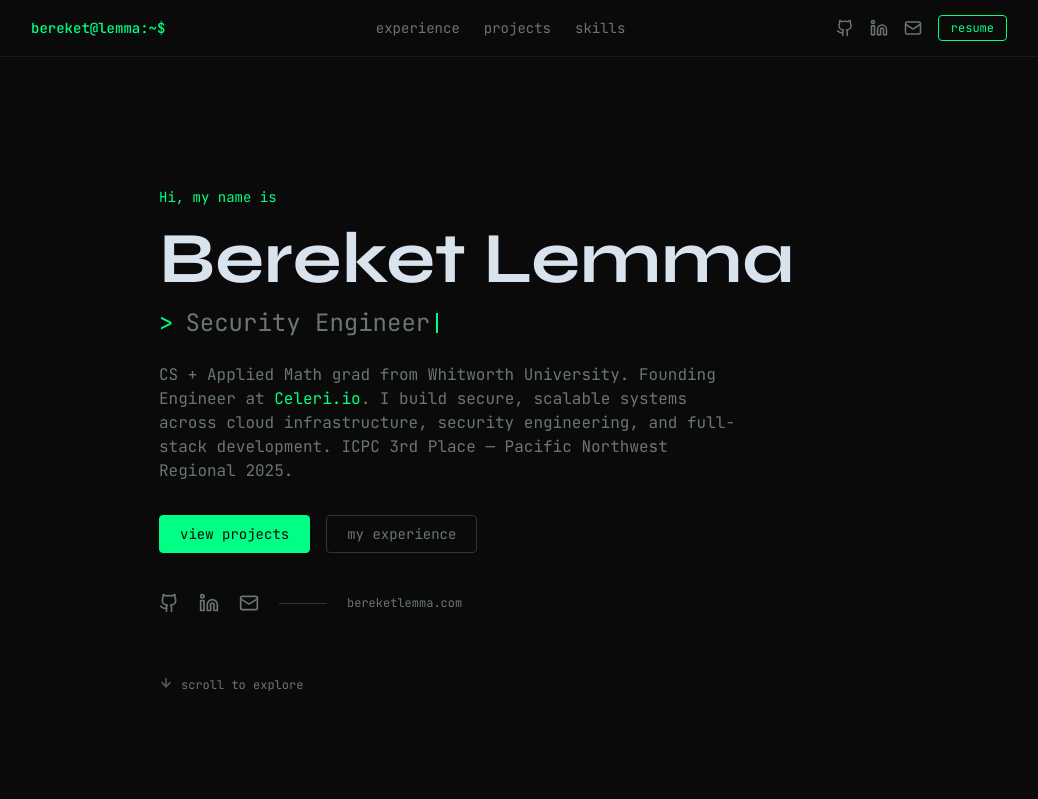
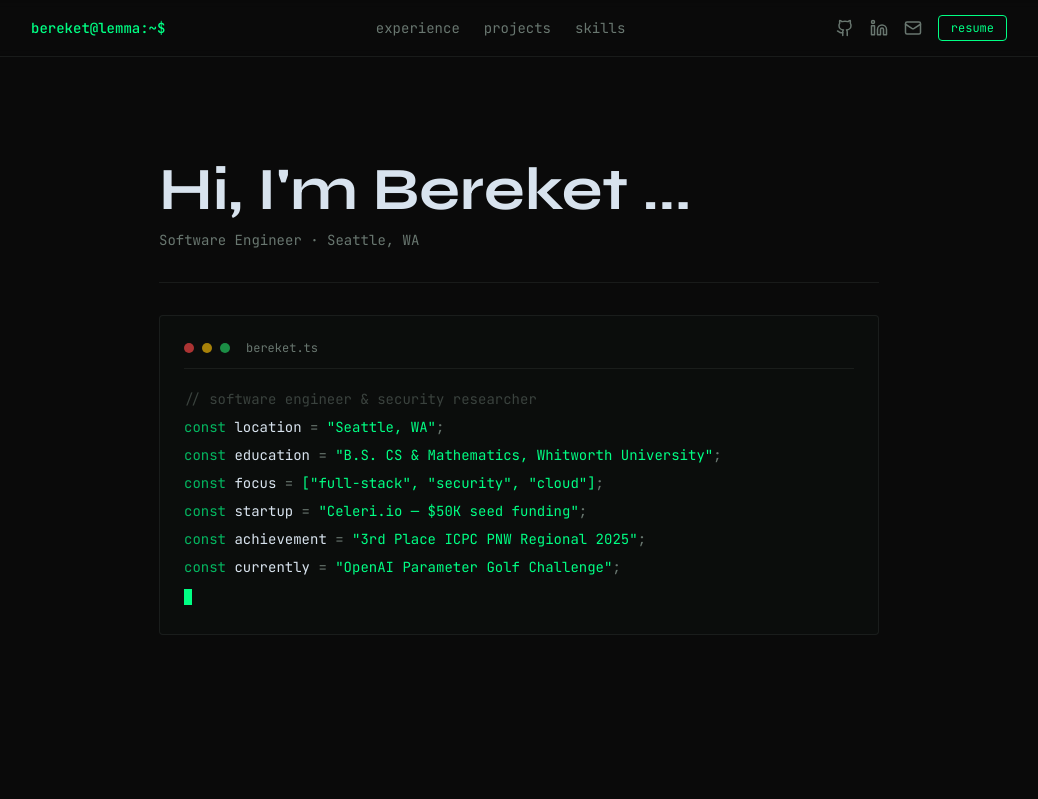
Before and after one commit to bereketlemma/bereket-portfolio, a Next.js app: page / in a window 1280 px wide. Shown: the top 799 px of the page, without its empty margins (121-1159 px from the left). Built offline with nearby package versions, Linux system fonts and the light colour scheme.

Commit message:
feat: typewriter hero with code block animation

```diff
--- a/app/home/_components/hero.tsx
+++ b/app/home/_components/hero.tsx
@@ -1,21 +1,50 @@
 "use client"
 
 import { useEffect, useState } from "react"
-import Link from "next/link"
-import { Github, Linkedin, Mail, ArrowDown } from "lucide-react"
 
-const titles = [
-  "Software Engineer",
-  "Security Engineer",
-  "Cloud Engineer",
-  "Competitive Programmer",
+const lines = [
+  { comment: "// software engineer & security researcher", delay: 0 },
+  { code: 'const location', value: '"Seattle, WA"', delay: 1 },
+  { code: 'const education', value: '"B.S. CS & Mathematics, Whitworth University"', delay: 2 },
+  { code: 'const focus', value: '["full-stack", "security", "cloud"]', delay: 3 },
+  { code: 'const startup', value: '"Celeri.io — $50K seed funding"', delay: 4 },
+  { code: 'const achievement', value: '"3rd Place ICPC PNW Regional 2025"', delay: 5 },
+  { code: 'const currently', value: '"OpenAI Parameter Golf Challenge"', delay: 6 },
 ]
 
+function CodeLine({ line, startDelay }: { line: typeof lines[0], startDelay: number }) {
+  const [visible, setVisible] = useState(false)
+
+  useEffect(() => {
+    const timer = setTimeout(() => setVisible(true), startDelay)
+    return () => clearTimeout(timer)
+  }, [startDelay])
+
+  if (!visible) return <div className="h-6" />
+
+  if (line.comment) {
+    return (
+      <div className="font-mono text-sm text-muted-foreground/50">
+        {line.comment}
+      </div>
+    )
+  }
+
+  return (
+    <div className="font-mono text-sm">
+      <span className="text-accent/70">const </span>
+      <span className="text-foreground">{line.code?.replace('const ', '')}</span>
+      <span className="text-muted-foreground"> = </span>
+      <span className="text-accent">{line.value}</span>
+      <span className="text-muted-foreground">;</span>
+    </div>
+  )
+}
+
 export default function Hero() {
-  const [titleIndex, setTitleIndex] = useState(0)
-  const [displayed, setDisplayed] = useState("")
-  const [deleting, setDeleting] = useState(false)
   const [showCursor, setShowCursor] = useState(true)
+  const [nameIndex, setNameIndex] = useState(0)
+  const fullName = "Hi, I'm Bereket ..."
 
   // Cursor blink
   useEffect(() => {
@@ -25,95 +54,59 @@ export default function Hero() {
     return () => clearInterval(interval)
   }, [])
 
-  // Typewriter effect
+  // Typewriter for name
   useEffect(() => {
-    const current = titles[titleIndex]
-
-    if (!deleting && displayed === current) {
-      const timeout = setTimeout(() => setDeleting(true), 2000)
-      return () => clearTimeout(timeout)
-    }
-
-    if (deleting && displayed === "") {
-      setDeleting(false)
-      setTitleIndex((prev) => (prev + 1) % titles.length)
-      return
-    }
-
-    const timeout = setTimeout(() => {
-      setDisplayed((prev) =>
-        deleting ? prev.slice(0, -1) : current.slice(0, prev.length + 1)
-      )
-    }, deleting ? 40 : 80)
-
-    return () => clearTimeout(timeout)
-  }, [displayed, deleting, titleIndex])
+    if (nameIndex >= fullName.length) return
+    const timer = setTimeout(() => {
+      setNameIndex((prev) => prev + 1)
+    }, 80)
+    return () => clearTimeout(timer)
+  }, [nameIndex])
 
   return (
-    <section className="flex min-h-[90vh] flex-col justify-center py-20">
+    <section className="py-20">
 
-      {/* Greeting */}
-      <p className="mb-4 font-mono text-sm text-accent">
-        Hi, my name is
+      {/* Typewriter name */}
+      <div className="mb-2 font-syne text-4xl font-bold text-foreground md:text-6xl">
+        {fullName.slice(0, nameIndex)}
+        <span className={`inline-block w-0.5 h-10 md:h-14 bg-accent ml-1 align-middle ${showCursor && nameIndex < fullName.length ? "opacity-100" : "opacity-0"}`} />
+      </div>
+
+      <p className="font-mono text-sm text-muted-foreground mb-8">
+        Software Engineer · Seattle, WA
       </p>
 
-      {/* Name */}
-      <h1 className="font-syne text-5xl font-bold text-foreground md:text-7xl">
-        Bereket Lemma
-      </h1>
+      {/* Divider */}
+      <div className="mb-8 h-px w-full bg-border/40" />
 
-      {/* Animated title */}
-      <div className="mt-3 flex items-center gap-1 font-mono text-xl text-muted-foreground md:text-2xl">
-        <span className="text-accent">&gt;</span>
-        <span className="ml-2">{displayed}</span>
-        <span className={`ml-0.5 inline-block h-5 w-0.5 bg-accent ${showCursor ? "opacity-100" : "opacity-0"}`} />
+      {/* Code block */}
+      <div className="rounded border border-border/40 bg-surface/30 p-6">
+
+        {/* Terminal header */}
+        <div className="mb-5 flex items-center gap-2 border-b border-border/40 pb-3">
+          <span className="h-2.5 w-2.5 rounded-full bg-red-500/70" />
+          <span className="h-2.5 w-2.5 rounded-full bg-yellow-500/70" />
+          <span className="h-2.5 w-2.5 rounded-full bg-green-500/70" />
+          <span className="ml-2 font-mono text-xs text-muted-foreground">bereket.ts</span>
         </div>
 
-      {/* Bio */}
-      <p className="mt-6 max-w-xl text-sm leading-relaxed text-muted-foreground md:text-base">
-        CS + Applied Math grad from Whitworth University. Founding Engineer at{" "}
-        <span className="text-accent">Celeri.io</span>. I build secure, scalable systems
-        across cloud infrastructure, security engineering, and full-stack development.
-        ICPC 3rd Place — Pacific Northwest Regional 2025.
-      </p>
-
-      {/* CTA Buttons */}
-      <div className="mt-8 flex flex-wrap items-center gap-4">
-        <Link
-          href="#projects"
-          className="rounded border border-accent bg-accent px-5 py-2 text-sm font-mono text-background transition-all hover:bg-transparent hover:text-accent"
-        >
-          view projects
-        </Link>
-        <Link
-          href="#experience"
-          className="rounded border border-border px-5 py-2 text-sm font-mono text-muted-foreground transition-all hover:border-accent hover:text-accent"
-        >
-          my experience
-        </Link>
+        {/* Code lines */}
+        <div className="flex flex-col gap-2">
+          {lines.map((line, i) => (
+            <CodeLine
+              key={i}
+              line={line}
+              startDelay={1800 + i * 300}
+            />
+          ))}
         </div>
 
-      {/* Social Links */}
-      <div className="mt-10 flex items-center gap-5">
-        <Link href="https://github.com/bereketlemma" target="_blank" className="text-muted-foreground hover:text-accent transition-colors">
-          <Github size={20} />
-        </Link>
-        <Link href="https://linkedin.com/in/bereketlemma" target="_blank" className="text-muted-foreground hover:text-accent transition-colors">
-          <Linkedin size={20} />
-        </Link>
-        <Link href="mailto:bereket@bereketlemma.com" className="text-muted-foreground hover:text-accent transition-colors">
-          <Mail size={20} />
-        </Link>
-        <div className="h-px w-12 bg-border" />
-        <span className="font-mono text-xs text-muted-foreground">bereketlemma.com</span>
+        {/* Blinking cursor at end */}
+        <div className="mt-3 font-mono text-sm text-accent">
+          <span className={`inline-block h-4 w-2 bg-accent ${showCursor ? "opacity-100" : "opacity-0"} transition-opacity`} />
         </div>
 
-      {/* Scroll indicator */}
-      <div className="mt-16 flex items-center gap-2 text-muted-foreground">
-        <ArrowDown size={14} className="animate-bounce" />
-        <span className="font-mono text-xs">scroll to explore</span>
       </div>
-
     </section>
   )
 }
```
Lines whose indentation alone changed are shown as unchanged.
